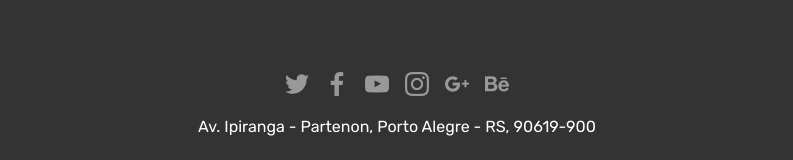
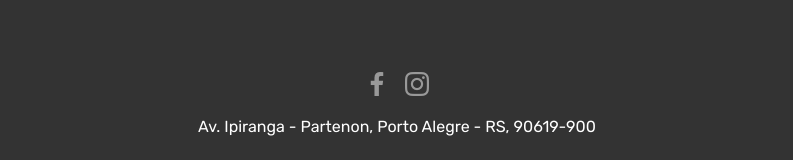
Before and after one commit to pandoratech/pandoratech.github.io, a plain HTML site: page index.html in a window 1280 px wide. Shown: the part 4184-4344 px from the top of the page, without its empty margins (243-1036 px from the left). Drawn offline with Linux system fonts and the light colour scheme; files whose address does not match are found by name.

Commit message:
Soc-Items Delete

```diff
--- a/index.html
+++ b/index.html
@@ -387,30 +387,16 @@
 
 
                 <div class="soc-item">
-                        <a href="https://twitter.com/mobirise" target="_blank">
-                            <span class="socicon-twitter socicon mbr-iconfont mbr-iconfont-social"></span>
-                        </a>
-                    </div><div class="soc-item">
                         <a href="https://www.facebook.com/pandoratechsolutions/" target="_blank">
                             <span class="mbr-iconfont mbr-iconfont-social socicon-facebook socicon" style="color: rgb(255, 255, 255);"></span>
                         </a>
-                    </div><div class="soc-item">
-                        <a href="https://www.youtube.com/c/mobirise" target="_blank">
-                            <span class="socicon-youtube socicon mbr-iconfont mbr-iconfont-social"></span>
-                        </a>
-                    </div><div class="soc-item">
+                    </div>
+                  <div class="soc-item">
                         <a href="https://instagram.com/betty4beuty" target="_blank">
                             <span class="mbr-iconfont mbr-iconfont-social socicon-instagram socicon" style="color: rgb(255, 255, 255);"></span>
                         </a>
-                    </div><div class="soc-item">
-                        <a href="https://plus.google.com/u/0/+Mobirise" target="_blank">
-                            <span class="socicon-googleplus socicon mbr-iconfont mbr-iconfont-social"></span>
-                        </a>
-                    </div><div class="soc-item">
-                        <a href="https://www.behance.net/Mobirise" target="_blank">
-                            <span class="socicon-behance socicon mbr-iconfont mbr-iconfont-social"></span>
-                        </a>
-                    </div></div>
+                    </div>
+                  </div>
             </div>
             <div class="row row-copirayt">
                 <p class="mbr-text mb-0 mbr-fonts-style mbr-white align-center display-7">
```
